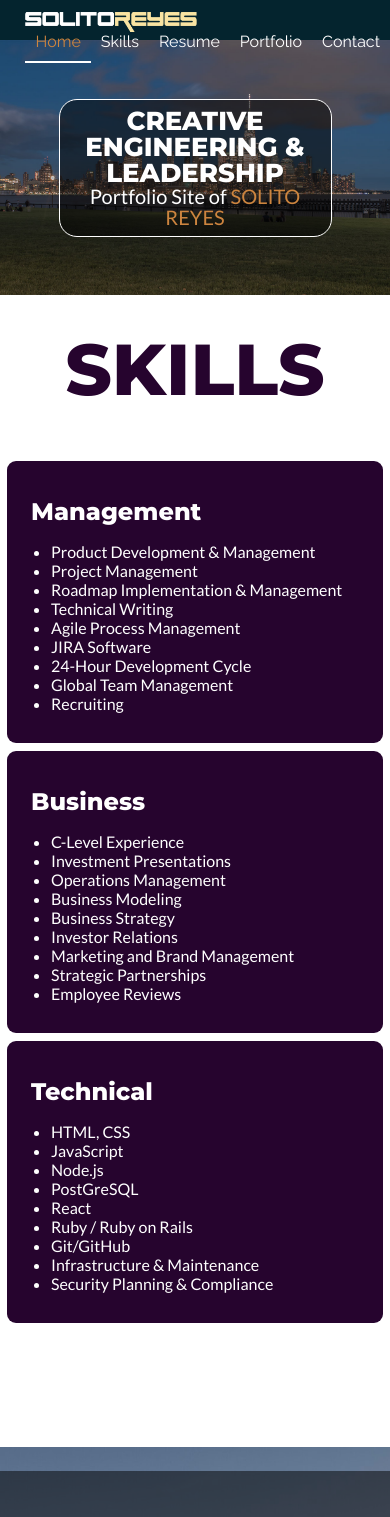
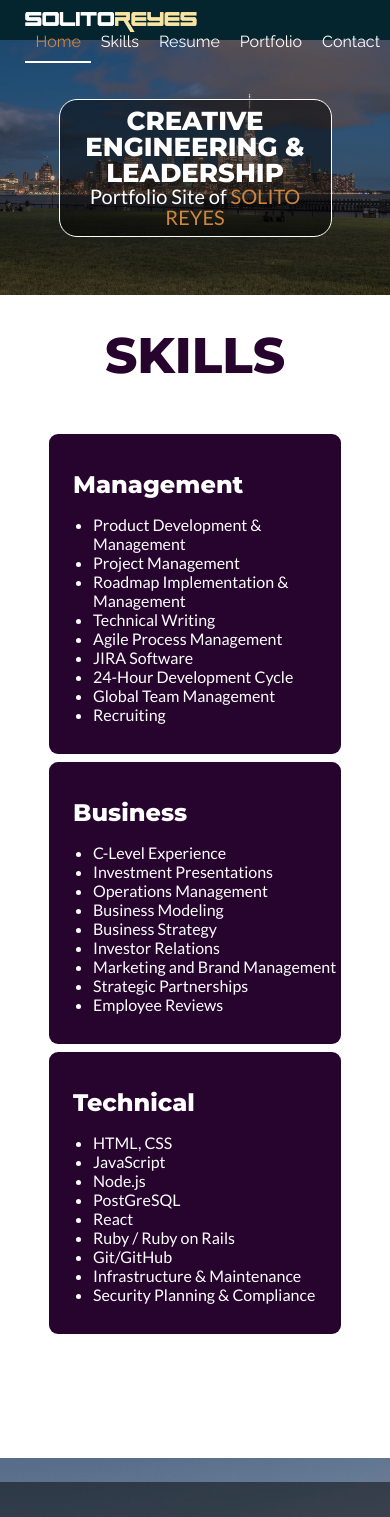
Before and after one commit to solitonyc/solito-portfolio, a React (Create React App) app: page / in a window 390 px wide. Shown: the top 1517 px of the page. Built offline with nearby package versions, Linux system fonts and the light colour scheme; a web font is replaced by a local one.

Commit message:
skills css refinement for mobile, mediaquery added

```diff
--- a/src/components/skills.css
+++ b/src/components/skills.css
@@ -73,3 +73,16 @@
     color: white;
     margin: 4px 4px 18px;
 }
+
+/* -------------------- SMALL SCREEN MEDIAQUERY ------------- */
+@media screen and (max-width: 480px) and (min-width: 319px){
+    .skills_section_title {
+        font-family: 'Montserrat', sans-serif;
+        color: rgb(38, 4, 46);
+        font-size: 50px;
+    }
+
+    .skills_columns_container {
+        max-width: 300px;
+    }
+}
```
